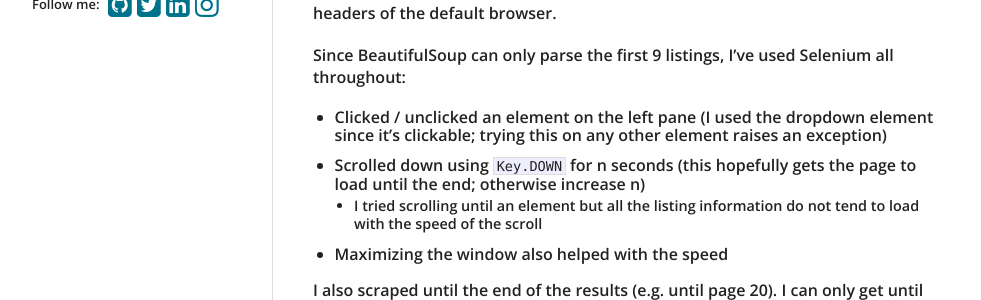
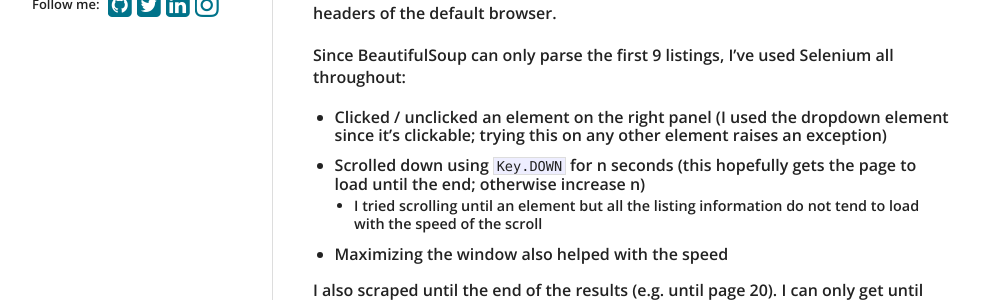
Before and after one commit to maryletteroa/maryletteroa.github.io, a Jekyll site: the page built from _posts/2021-06-02-hundred-days-of-python.md, in a window 1280 px wide and 900 px high, scrolled down 301 px. Shown: the part 154-454 px from the top of the window, without its empty margins (138-1119 px from the left). Built offline with Jekyll 4.4.1, drawn with Linux system fonts in a browser that asks for light colours.

Commit message:
correct typo

```diff
--- a/_posts/2021-06-02-hundred-days-of-python.md
+++ b/_posts/2021-06-02-hundred-days-of-python.md
@@ -22,7 +22,7 @@ Goes through Zillow (a website containing listings of properties), scrapes all r
 Pass a `header` in requests in order to access the website without CAPTCHA. Supply headers of the default browser.
 
 Since BeautifulSoup can only parse the first 9 listings, I've used Selenium all throughout:
- - Clicked / unclicked an element on the left pane (I used the dropdown element since it's clickable; trying this on any other element raises an exception)
+ - Clicked / unclicked an element on the right panel (I used the dropdown element since it's clickable; trying this on any other element raises an exception)
  - Scrolled down using `Key.DOWN` for n seconds (this hopefully gets the page to load until the end; otherwise increase n)
     - I tried scrolling until an element but all the listing information do not tend to load with the speed of the scroll
 - Maximizing the window also helped with the speed
```
